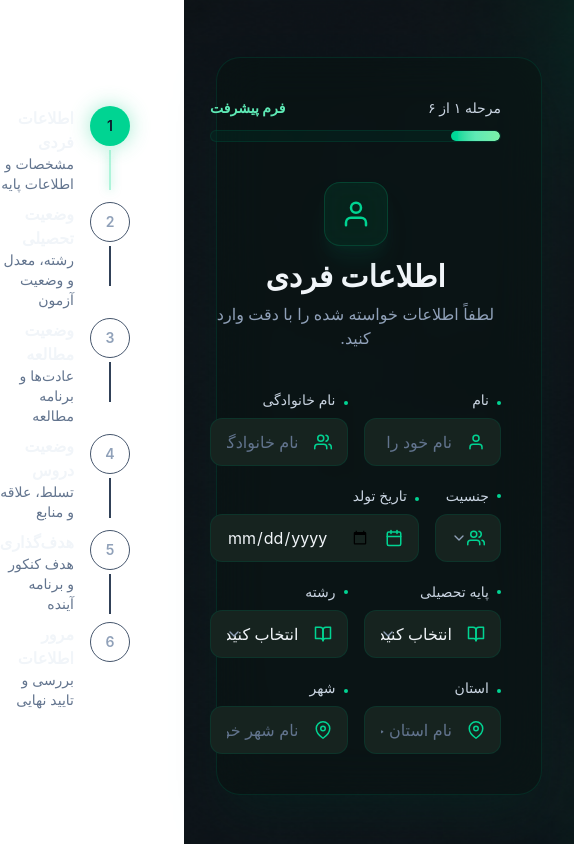
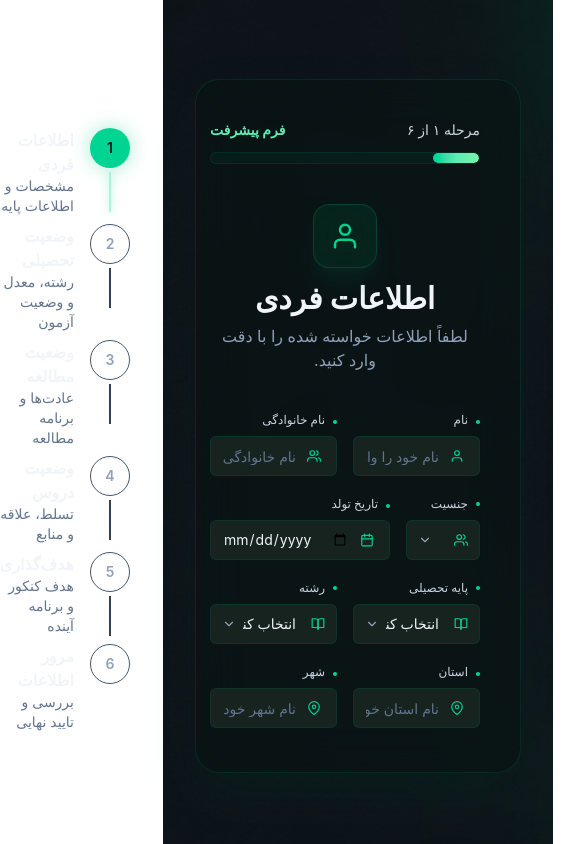
Before and after one commit to zahmadi98/smart-study-planner, a React (Vite) app: page / in a window 390 px wide. Shown: the whole page, 574 px wide, since content can reach past the window. Built offline with nearby package versions, Linux system fonts and the light colour scheme.

Commit message:
style: adjust input and select fields for mobile

```diff
--- a/src/components/Ui/InputField.jsx
+++ b/src/components/Ui/InputField.jsx
@@ -13,14 +13,14 @@ const InputField = ({
     <div className="w-full">
       <label
         htmlFor={id}
-        className="block mb-2 text-sm font-medium text-slate-300"
+        className="block mb-2 text-xs md:text-sm font-medium text-slate-300"
       >
         <span className="inline-block w-1 h-1 rounded-full bg-emerald-400 ml-2"></span>
         {label}
       </label>
 
       <div className="relative">
-        <Icon className="absolute right-4 top-1/2 -translate-y-1/2 text-emerald-400 text-lg" />
+        <Icon className="absolute right-4 top-1/2 -translate-y-1/2 text-emerald-400 text-sm md:text-lg" />
 
         <input
           id={id}
@@ -28,7 +28,8 @@ const InputField = ({
           value={value}
           onChange={onChange}
           placeholder={placeholder}
-          className="w-full h-12 rounded-xl border border-emerald-900/40 bg-[#16231F] pr-12 pl-4 text-slate-100 placeholder:text-slate-500 outline-none focus:border-emerald-500 focus:ring-2 focus:ring-emerald-500/20"
+          className="w-full h-10 md:h-12 text-sm md:text-base rounded-md md:rounded-xl border border-emerald-900/40 bg-[#16231F] pr-10 md:pr-12
+          pl-3 md:pl-4 text-slate-100 placeholder:text-slate-500 outline-none focus:border-emerald-500 focus:ring-2 focus:ring-emerald-500/20"
         />
       </div>
     </div>
--- a/src/components/Ui/SelectField.jsx
+++ b/src/components/Ui/SelectField.jsx
@@ -13,22 +13,23 @@ const SelectField = ({
     <div className="w-full">
       <label
         htmlFor={id}
-        className="flex items-center gap-2 mb-2 text-sm font-medium text-slate-300"
+        className="flex items-center gap-2 mb-2 text-xs md:text-sm font-medium text-slate-300"
       >
         <span className="w-1 h-1 rounded-full bg-emerald-400"></span>
         {label}
       </label>
 
       <div className="relative">
-        <Icon className="absolute right-4 top-1/2 -translate-y-1/2 text-emerald-400 text-lg" />
+        <Icon className="absolute right-3 md:right-4 top-1/2 -translate-y-1/2 text-emerald-400 text-sm md:text-lg" />
 
-        <FiChevronDown className="absolute left-4 top-1/2 -translate-y-1/2 text-slate-400 pointer-events-none" />
+        <FiChevronDown className="absolute left-3 md:left-4 top-1/2 -translate-y-1/2 text-slate-400 text-sm md:text-base pointer-events-none" />
 
         <select
           id={id}
           value={value}
           onChange={onChange}
-          className="w-full appearance-none h-12 rounded-xl border border-emerald-900/40 bg-[#16231F] pr-12 pl-4 text-slate-100 outline-none focus:border-emerald-500 focus:ring-2 focus:ring-emerald-500/20"
+          className="w-full text-sm md:text-base appearance-none h-10 md:h-12 rounded-md md:rounded-xl border border-emerald-900/40 bg-[#16231F]  pr-10 md:pr-12
+          pl-8 md:pl-10 text-slate-100 outline-none focus:border-emerald-500 focus:ring-2 focus:ring-emerald-500/20"
         >
           <option value="">انتخاب کنید</option>
 
```
